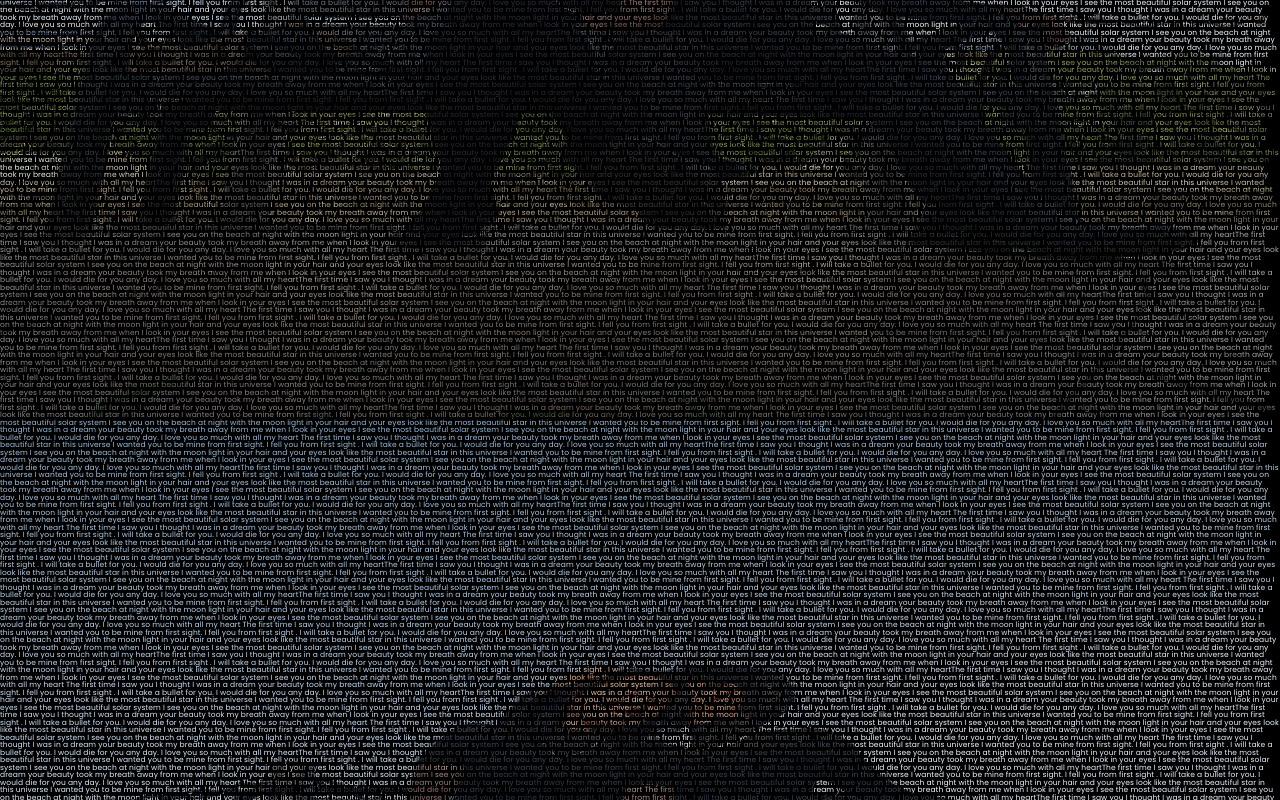
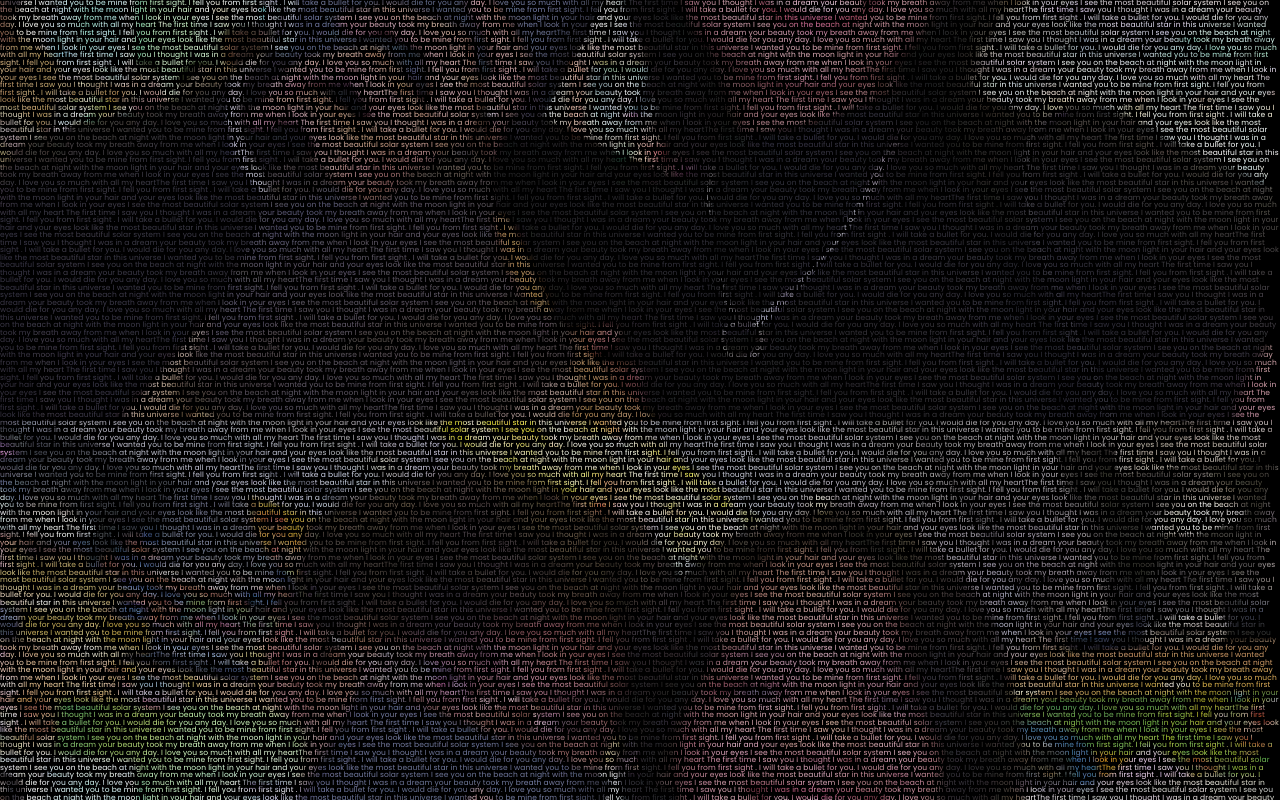
Before and after one commit to kaii-commits/check-this, a plain HTML site: page index.html in a window 1280 px wide. Shown: the top 800 px of the page. Drawn offline with Linux system fonts and the light colour scheme.

Commit message:
styles.css

```diff
--- a/styles.css
+++ b/styles.css
@@ -14,7 +14,7 @@ body {
 p{
     font-size: 7.5px;
     line-height: 7.5px;
-    background: url(IMG_20231001_202318_690.jpg);
+    background: url(IMG_20231009_211640_893.jpg);
     background-attachment: fixed;
     -webkit-background-clip: text;
     -webkit-text-fill-color: rgba(255, 255, 255, 0.07);
```
